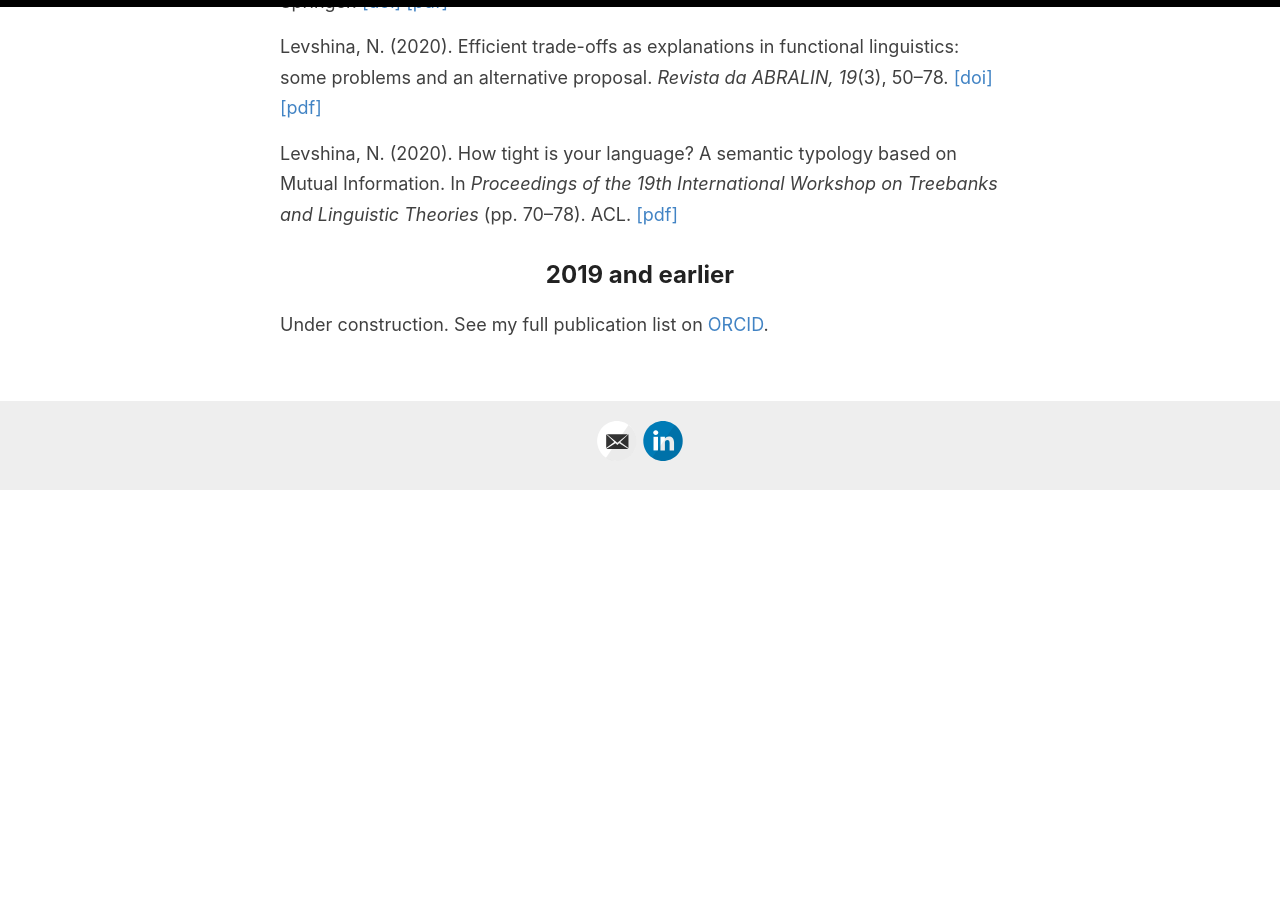
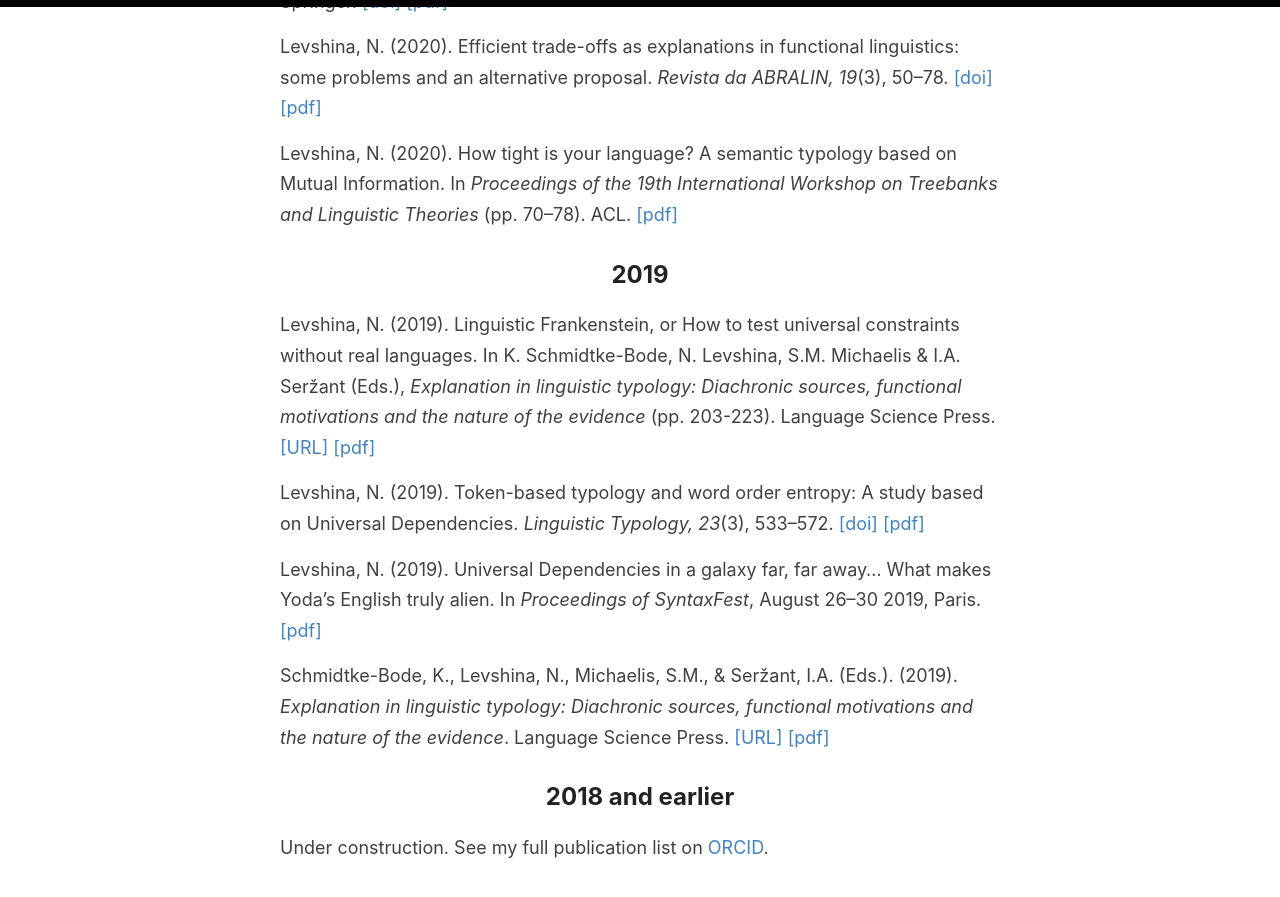
Before and after one commit to levshina/levshina.github.io, a Jekyll site: the page built from _pages/publications.md, in a window 1280 px wide and 900 px high, scrolled down 3265 px. Shown: the top 897 px of the window. Built offline with Jekyll 4.4.1, drawn with Linux system fonts in a browser that asks for light colours; before the commit the page ends 3756 px from its top, so only the background shows below that.

Commit message:
Update publications.md

```diff
--- a/_pages/publications.md
+++ b/_pages/publications.md
@@ -75,5 +75,15 @@ Levshina, N. (2020). Efficient trade-offs as explanations in functional linguist
 Levshina, N. (2020). How tight is your language? A semantic typology based on Mutual Information. In <i>Proceedings of the 19th International Workshop on Treebanks and Linguistic Theories</i> (pp. 70–78). ACL. <a target="_blank" href="https://www.aclweb.org/anthology/2020.tlt-1.7.pdf">[pdf]</a>
 
 
-## 2019 and earlier
+## 2019
+
+Levshina, N. (2019). Linguistic Frankenstein, or How to test universal constraints without real languages. In K. Schmidtke-Bode, N. Levshina, S.M. Michaelis & I.A. Seržant (Eds.), <i>Explanation in linguistic typology: Diachronic sources, functional motivations and the nature of the evidence</i> (pp. 203-223). Language Science Press. <a target="_blank" href="https://langsci-press.org/catalog/book/220">[URL]</a> <a target="_blank" href="/docs/Levshina2019_Frankenstein.pdf"> [pdf] </a>
+
+Levshina, N. (2019). Token-based typology and word order entropy:  A study based on Universal Dependencies. <i>Linguistic Typology, 23</i>(3), 533–572. <a target="_blank" href="https://doi.org/10.1515/lingty-2019-0025">[doi]</a> <a target="_blank" href="/docs/Levshina2019_LingTyp.pdf"> [pdf] </a>
+
+Levshina, N. (2019). Universal Dependencies in a galaxy far, far away… What makes Yoda’s English truly alien. In <i>Proceedings of SyntaxFest</i>, August 26–30 2019, Paris.  <a target="_blank" href="https://syntaxfest.github.io/syntaxfest19/proceedings/papers/paper_21.pdf"> [pdf] </a>
+
+Schmidtke-Bode, K., Levshina, N., Michaelis, S.M., & Seržant, I.A. (Eds.). (2019). <i>Explanation in linguistic typology: Diachronic sources, functional motivations and the nature of the evidence</i>. Language Science Press. <a target="_blank" href="https://langsci-press.org/catalog/book/220">[URL]</a>  <a target="_blank" href ="/docs/SchmidtkeBodeEtAl2019_ExplanationsTypology.pdf"> [pdf] </a>
+
+## 2018 and earlier
 Under construction. See my full publication list on <a href="https://orcid.org/0000-0002-3669-8784" target="_blank">ORCID</a>.
```
